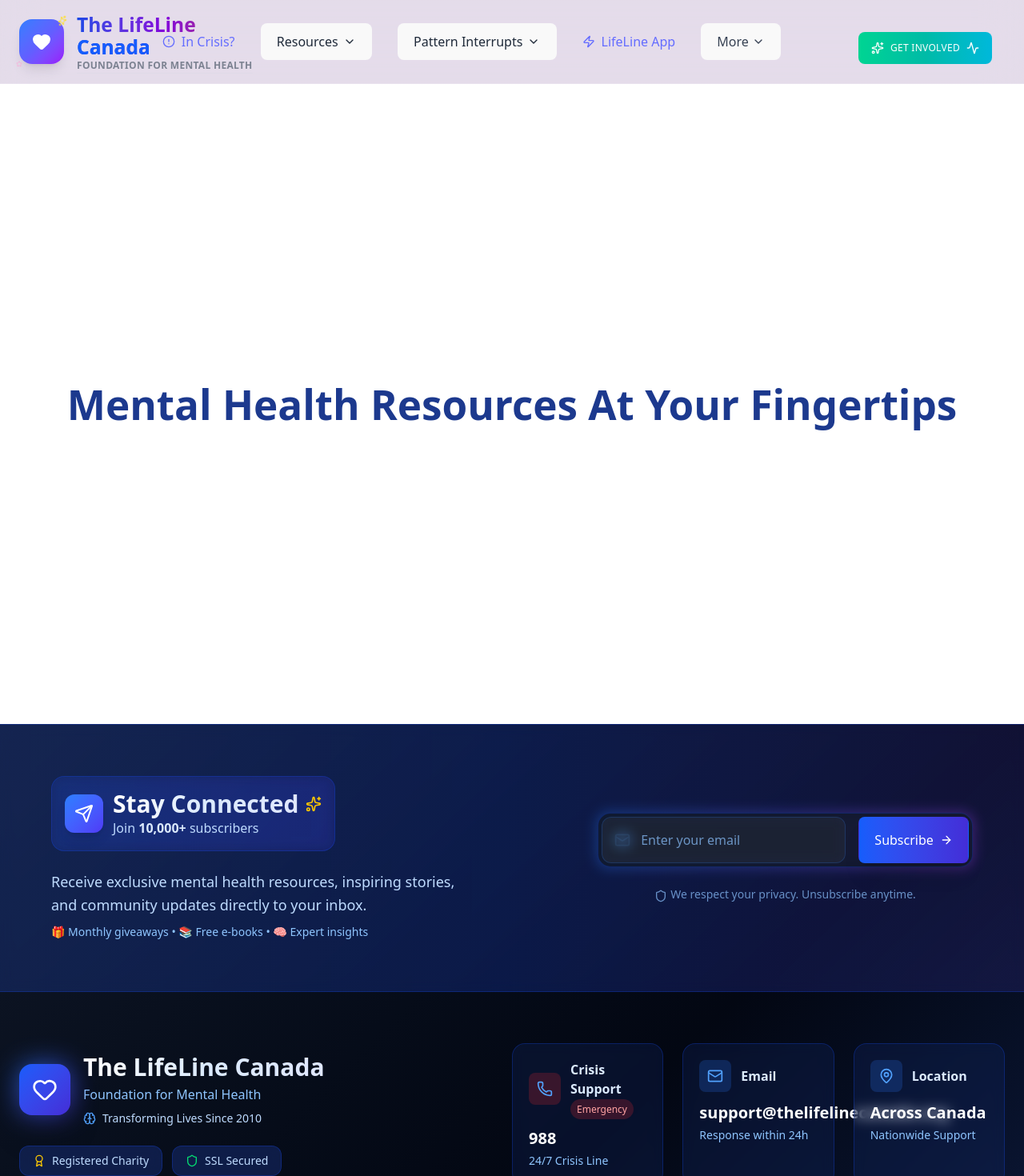
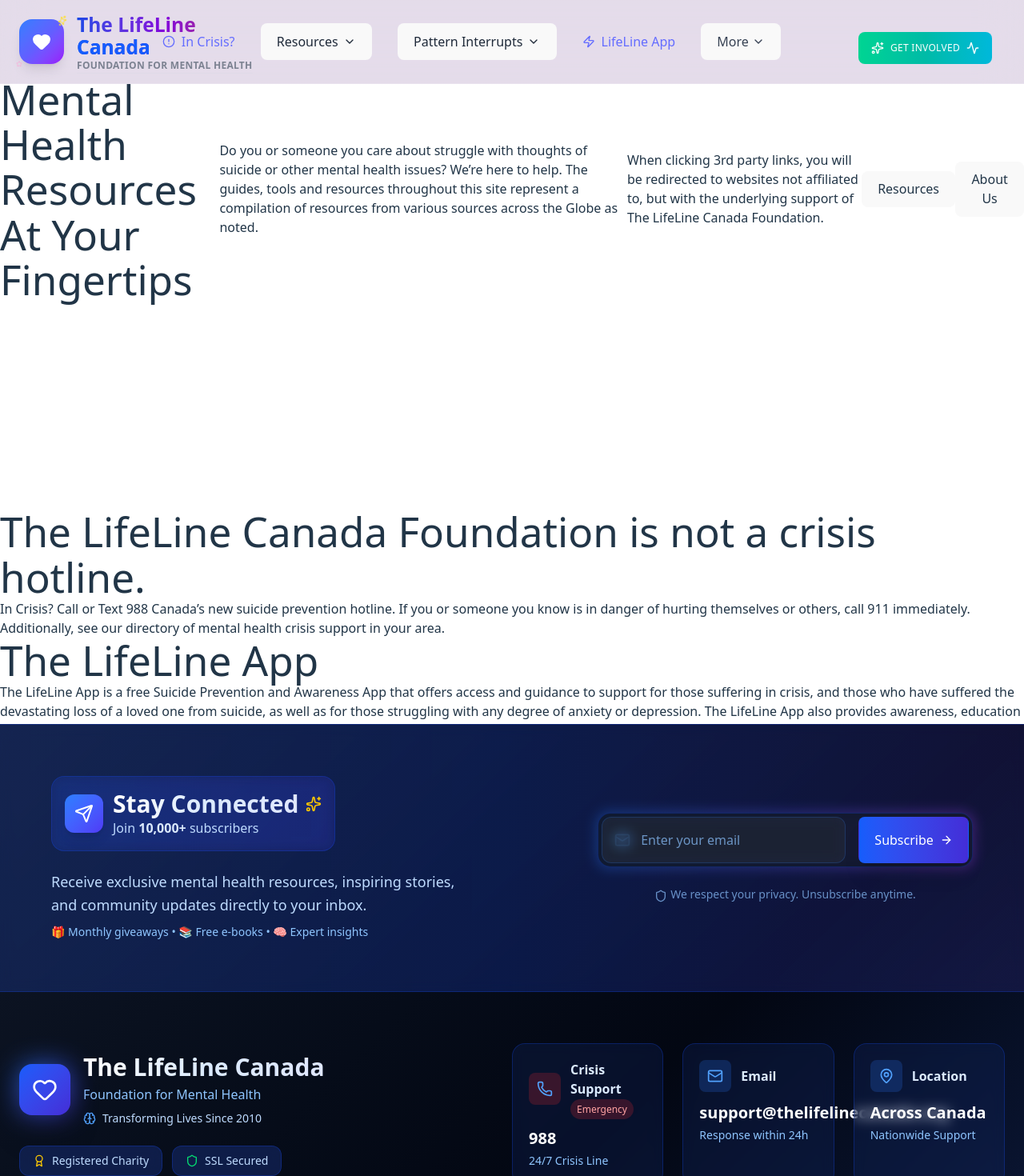
Before and after one commit to SG-BVC/SODV2999-Capstone, a React (Vite) app in the folder lifeline-canada-app/: page / in a window 1280 px wide. Shown: the top 1470 px of the page at 80% size. Built offline with nearby package versions, Linux system fonts and the light colour scheme.

Commit message:
Created homepage components and attached it to homepage. (CSS and styling not done yet)

```diff
--- /dev/null
+++ b/lifeline-canada-app/src/components/Homepage/Homepage.tsx
@@ -0,0 +1,16 @@
+import { useState } from "react";
+import HomepageIntro from "./HomepageIntro";
+import HomepageHotline from "./HomepageHotline";
+import HomepageNewsApp from "./HomepageNewsApp";
+import HomepageNewsCompanionPaws from "./HomepageNewsCompanionPaws";
+
+export default function Homepage() {
+    return (
+        <div>
+            <HomepageIntro/>
+            <HomepageHotline/>
+            <HomepageNewsApp/>
+            <HomepageNewsCompanionPaws/>
+        </div>
+    );
+}
--- /dev/null
+++ b/lifeline-canada-app/src/components/Homepage/HomepageHotline.tsx
@@ -0,0 +1,9 @@
+export default function HomepageHotline() {
+    return(
+        <div>
+            <h1>The LifeLine Canada Foundation is not a crisis hotline.</h1>
+
+            <h2>In Crisis? Call or Text 988 Canada’s new suicide prevention hotline. If you or someone you know is in danger of hurting themselves or others, call 911 immediately. Additionally, see our directory of  mental health crisis support in your area.</h2>
+        </div>
+    );
+}
--- /dev/null
+++ b/lifeline-canada-app/src/components/Homepage/HomepageIntro.tsx
@@ -0,0 +1,14 @@
+export default function HomepageIntro() {
+    return (
+        <div className="flex items-center justify-center h-screen w-full">
+            <h1>Mental Health Resources At Your Fingertips</h1>
+
+            <h3>Do you or someone you care about struggle with thoughts of suicide or other mental health issues? We’re here to help. The guides, tools and resources throughout this site represent a compilation of resources from various sources across the Globe as noted.</h3>
+            <h3>When clicking 3rd party links, you will be redirected to websites not affiliated to, but with the underlying support of The LifeLine Canada Foundation.</h3>
+
+            <button>Resources</button>
+            <button>About Us</button>
+
+        </div>
+    );
+}
--- /dev/null
+++ b/lifeline-canada-app/src/components/Homepage/HomepageNewsApp.tsx
@@ -0,0 +1,11 @@
+export default function HomepageNewsApp() {
+    return(
+        <div>
+            <h1>The LifeLine App</h1>
+
+            <h2>The LifeLine App is a free Suicide Prevention and Awareness App that offers access and guidance to support for those suffering in crisis, and those who have suffered the devastating loss of a loved one from suicide, as well as for those struggling with any degree of anxiety or depression. The LifeLine App also provides awareness, education and prevention strategies to guide people in crisis.</h2>
+
+            <a href="">Learn More </a>
+        </div>
+    );
+}
--- /dev/null
+++ b/lifeline-canada-app/src/components/Homepage/HomepageNewsCompanionPaws.tsx
@@ -0,0 +1,20 @@
+export default function HomepageNewsCompanionPaws() {
+    return(
+        <div>
+            <h1>Companion Paws Canada</h1>
+
+            <h2>Companion Paws is dedicated to supporting Canadians in need while also providing a second chance for pets in rescues.</h2>
+
+            <h2>The main programs are:</h2>
+            <ul>
+                <li>Personal Therapy Dog Adoption Program</li>
+                <li>Assisted Therapy Dog Adoption Program</li>
+                <li>Certify Your Own Therapy Dog Program</li>
+            </ul>
+
+            <h2>These programs are available in all Provinces across Canada.  All information and the steps involved are at CompanionPaws.ca</h2>
+
+            <a href="">Learn More </a>
+        </div>
+    );
+}
--- a/lifeline-canada-app/src/pages/Home.tsx
+++ b/lifeline-canada-app/src/pages/Home.tsx
@@ -1,11 +1,17 @@
 import React from 'react';
+import Homepage from '../components/Homepage/Homepage';
 
 const Home: React.FC = () => {
   return (
     <div className="flex items-center justify-center h-screen w-full">
-      <h1 className="text-4xl font-bold text-blue-900">
+      {/* <h1 className="text-4xl font-bold text-blue-900">
         Mental Health Resources At Your Fingertips
-      </h1>
+      </h1> */}
+
+      {/* <div className="flex items-center justify-center h-screen w-full">
+        <h1>test</h1>
+      </div> */}
+      <Homepage></Homepage>
     </div>
   );
 };
```
